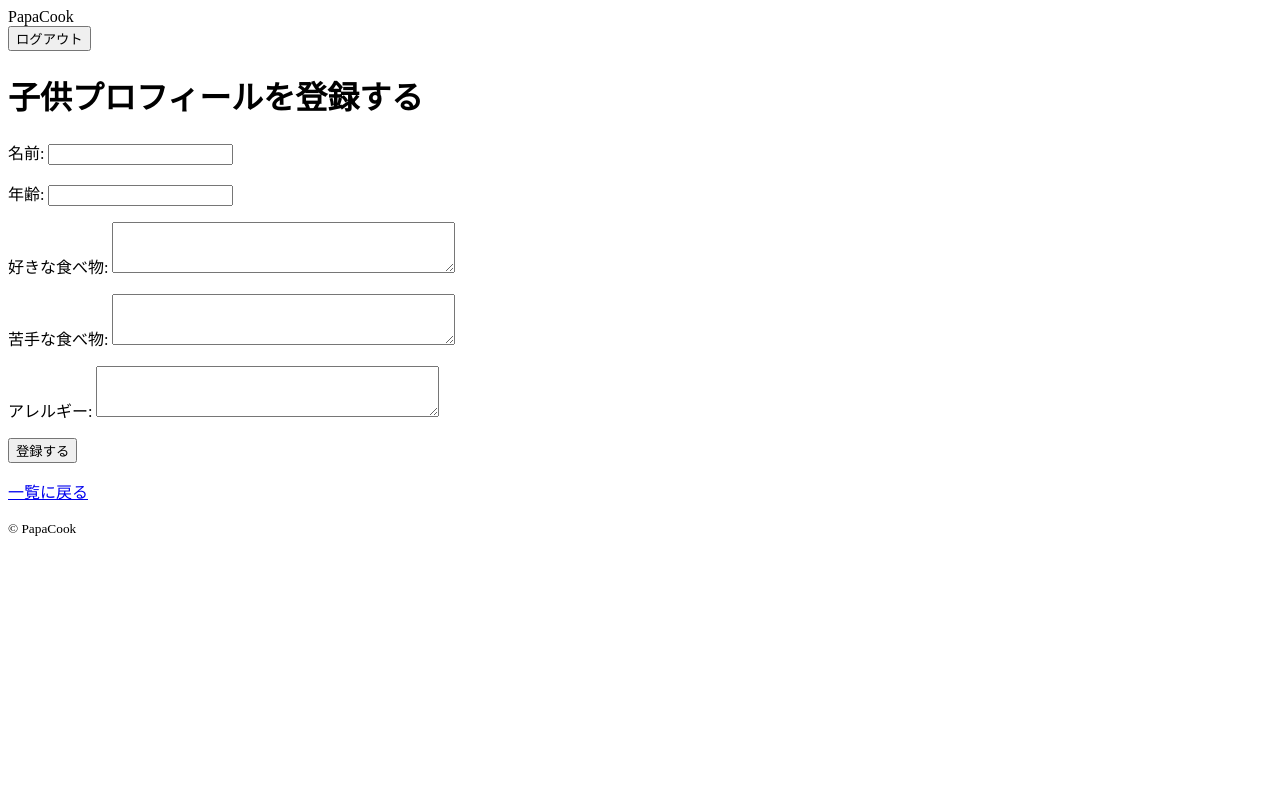
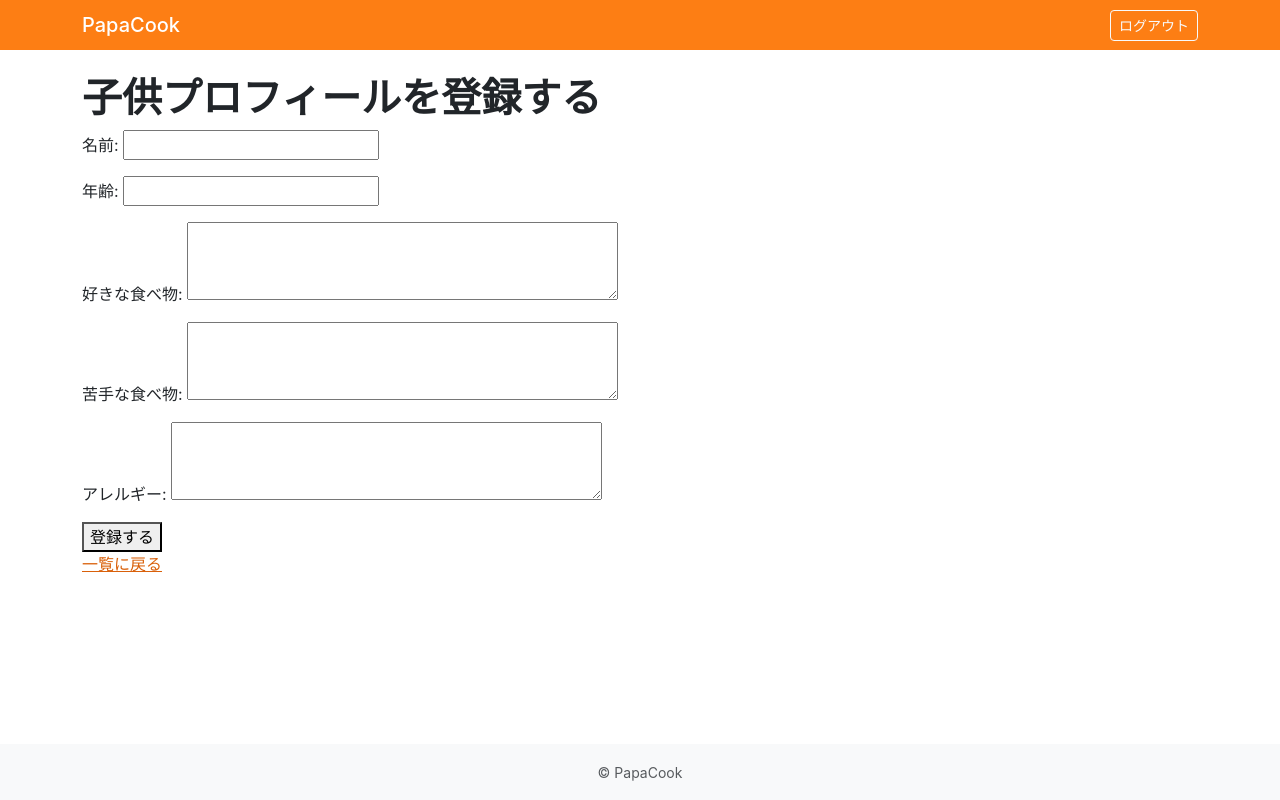
Before and after one commit to shigeo-hr/PapaCook, a Django app: page /children/new/ in a window 1280 px wide. Run offline with Django 5.2, Linux system fonts and the light colour scheme; the visitor is signed in with stand-in values (Sample User, id 1).

Commit message:
base.htmlにBootstrap 5を導入(issue #42)
CDN経由でBootstrap 5.3.3を導入し、ヘッダーをnavbarコンポーネント化、
テーマカラーをオレンジ系に変更。containerで全体を囲み、フッターも
Bootstrapのユーティリティクラスで整えた。個別ページのスタイル適用は
別対応とする。

Co-Authored-By: Claude Sonnet 5 <noreply@anthropic.com>

```diff
--- a/templates/base.html
+++ b/templates/base.html
@@ -4,31 +4,87 @@
     <meta charset="UTF-8">
     <meta name="viewport" content="width=device-width, initial-scale=1">
     <title>{% block title %}PapaCook{% endblock %}</title>
+    <link
+        href="https://cdn.jsdelivr.net/npm/bootstrap@5.3.3/dist/css/bootstrap.min.css"
+        rel="stylesheet"
+        integrity="sha384-QWTKZyjpPEjISv5WaRU9OFeRpok6YctnYmDr5pNlyT2bRjXh0JMhjY6hW+ALEwIH"
+        crossorigin="anonymous"
+    >
+    <style>
+        :root {
+            --bs-primary: #fd7e14;
+            --bs-primary-rgb: 253, 126, 20;
+            --bs-primary-text-emphasis: #7a3d0a;
+            --bs-primary-bg-subtle: #ffe5cc;
+            --bs-primary-border-subtle: #ffc999;
+            --bs-link-color: #d9600a;
+            --bs-link-color-rgb: 217, 96, 10;
+            --bs-link-hover-color: #b34f08;
+            --bs-link-hover-color-rgb: 179, 79, 8;
+            --bs-body-font-family: -apple-system, BlinkMacSystemFont, "Hiragino Sans",
+                "Hiragino Kaku Gothic ProN", "Yu Gothic", "Meiryo", "Noto Sans JP", sans-serif;
+        }
+
+        html, body {
+            height: 100%;
+        }
+
+        body {
+            display: flex;
+            flex-direction: column;
+        }
+
+        main {
+            flex: 1 0 auto;
+        }
+
+        h1, h2, h3, h4, h5, h6 {
+            font-weight: 700;
+        }
+
+        .btn-primary {
+            --bs-btn-bg: var(--bs-primary);
+            --bs-btn-border-color: var(--bs-primary);
+            --bs-btn-hover-bg: #e46c00;
+            --bs-btn-hover-border-color: #e46c00;
+            --bs-btn-active-bg: #cc6100;
+            --bs-btn-active-border-color: #cc6100;
+        }
+    </style>
 </head>
 <body>
     <header>
-        <span>PapaCook</span>
-        {% if user.is_authenticated %}
-            <form method="post" action="{% url 'accounts:logout' %}">
-                {% csrf_token %}
-                <button type="submit">ログアウト</button>
-            </form>
-        {% endif %}
+        <nav class="navbar navbar-dark bg-primary">
+            <div class="container">
+                <span class="navbar-brand mb-0 h1">PapaCook</span>
+                {% if user.is_authenticated %}
+                    <form method="post" action="{% url 'accounts:logout' %}" class="d-flex mb-0">
+                        {% csrf_token %}
+                        <button type="submit" class="btn btn-outline-light btn-sm">ログアウト</button>
+                    </form>
+                {% endif %}
+            </div>
+        </nav>
     </header>
-    <main>
+    <main class="container py-4">
         {% if messages %}
-            <ul class="messages">
+            <ul class="messages list-unstyled mb-4">
                 {% for message in messages %}
-                    <li class="message">{{ message }}</li>
+                    <li class="message alert alert-{{ message.tags }}">{{ message }}</li>
                 {% endfor %}
             </ul>
         {% endif %}
         {% block content %}{% endblock %}
     </main>
-    <footer>
+    <footer class="bg-light text-center text-muted py-3">
         {% block footer %}
             <small>&copy; PapaCook</small>
         {% endblock %}
     </footer>
+    <script
+        src="https://cdn.jsdelivr.net/npm/bootstrap@5.3.3/dist/js/bootstrap.bundle.min.js"
+        integrity="sha384-YvpcrYf0tY3lHB60NNkmXc5s9fDVZLESaAA55NDzOxhy9GkcIdslK1eN7N6jIeHz"
+        crossorigin="anonymous"
+    ></script>
 </body>
 </html>
```
